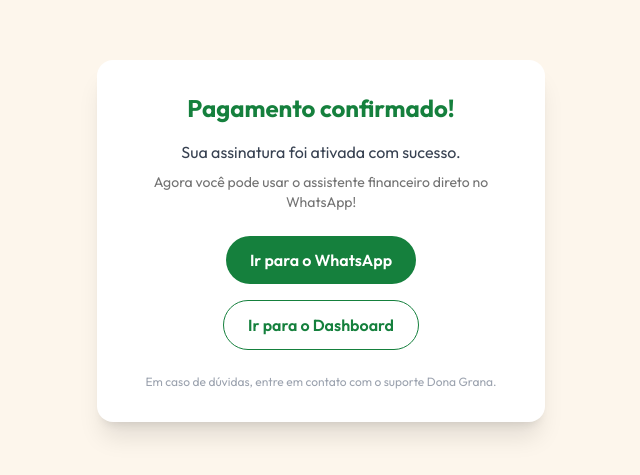
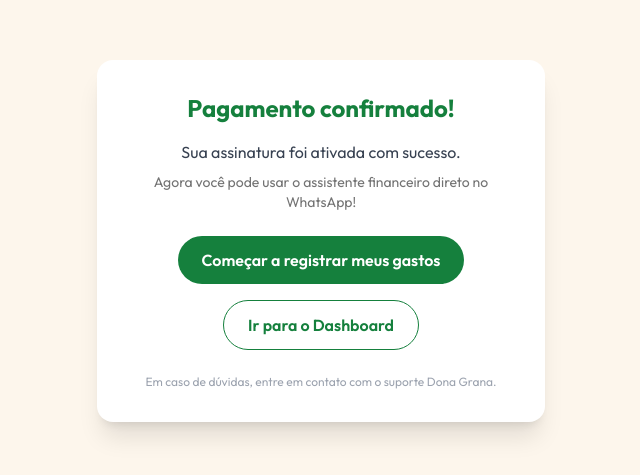
Before and after one commit to odutrajs/FinanceApp, a Next.js app: page /sucessPayment in a window 1280 px wide. Shown: the part 159-634 px from the top of the page, without its empty margins (319-959 px from the left). Built offline with nearby package versions, Linux system fonts and the light colour scheme.

Commit message:
feat: alter text

```diff
--- a/app/(routes)/sucessPayment/page.tsx
+++ b/app/(routes)/sucessPayment/page.tsx
@@ -21,7 +21,7 @@ export default function SuccessPage() {
           target="_blank"
           className="inline-block mt-6 px-6 py-3 rounded-full bg-green-700 hover:bg-green-800 text-white font-semibold transition-colors"
         >
-          Ir para o WhatsApp
+          Começar a registrar meus gastos
         </Link>
 
         <Link
```
